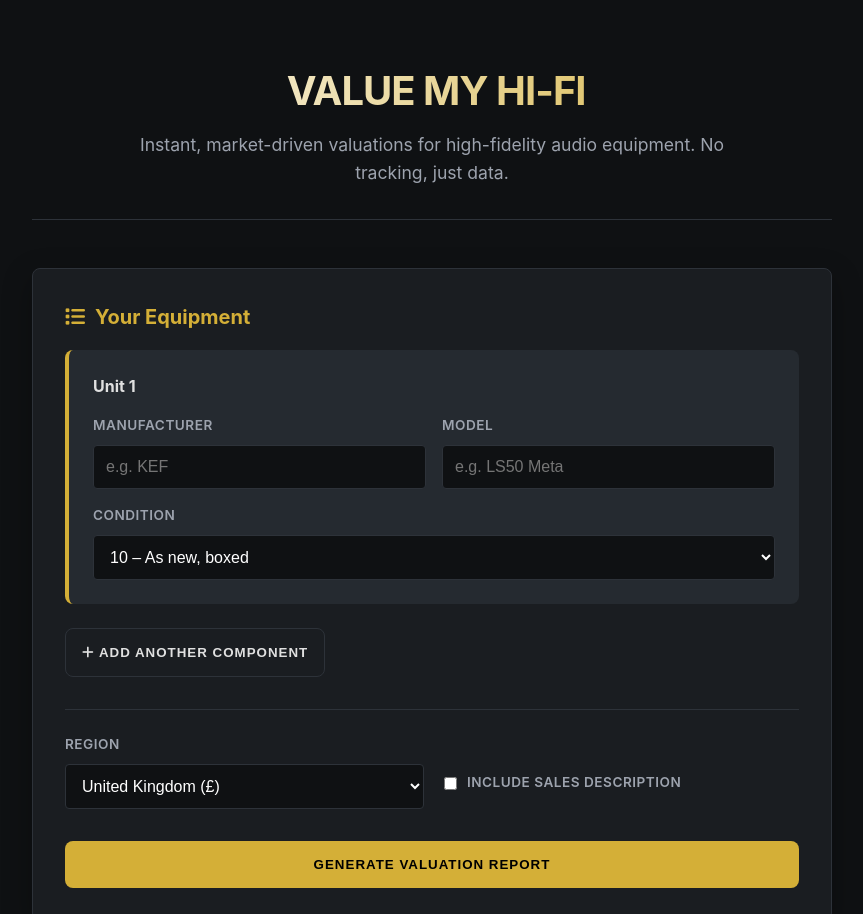
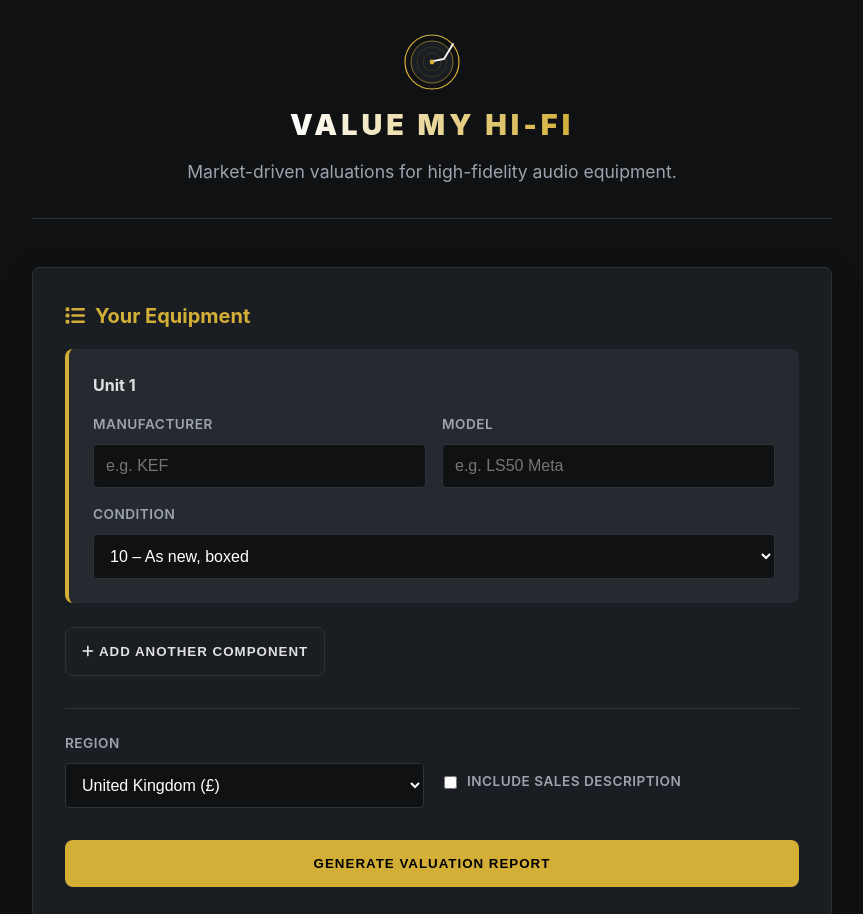
Before and after one commit to theshepherdmatt/valuemyhifi-web, a plain HTML site: page doc/index.html in a window 1280 px wide. Shown: the top 914 px of the page, without its empty margins (208-1071 px from the left). Drawn offline with Linux system fonts and the light colour scheme.

Commit message:
Add logo and update header styles in index.html
Added logo container with SVG and updated styles.

```diff
--- a/doc/index.html
+++ b/doc/index.html
@@ -208,9 +208,38 @@
 
 <div class="container">
     <header>
-        <h1><i class="fas fa-turntable"></i> VALUE MY HI-FI</h1>
-        <p class="subtitle">Instant, market-driven valuations for high-fidelity audio equipment. No tracking, just data.</p>
+        <div class="logo-container">
+            <svg width="60" height="60" viewBox="0 0 100 100" xmlns="http://www.w3.org/2000/svg">
+                <circle cx="50" cy="50" r="45" fill="none" stroke="#d4af37" stroke-width="2" />
+                <circle cx="50" cy="50" r="35" fill="#1a1d21" stroke="#d4af37" stroke-width="1" />
+                <circle cx="50" cy="50" r="25" fill="none" stroke="#d4af37" stroke-width="0.5" opacity="0.5" />
+                <circle cx="50" cy="50" r="15" fill="none" stroke="#d4af37" stroke-width="0.5" opacity="0.5" />
+                <circle cx="50" cy="50" r="4" fill="#d4af37" />
+                <path d="M85 20 L70 45 L54 48" fill="none" stroke="#fff" stroke-width="3" stroke-linecap="round" />
+            </svg>
+            <h1>VALUE MY HI-FI</h1>
+        </div>
+        <p class="subtitle">Market-driven valuations for high-fidelity audio equipment.</p>
     </header>
+
+    <style>
+        /* Add this to your <style> section */
+        .logo-container {
+            display: flex;
+            flex-direction: column;
+            align-items: center;
+            gap: 10px;
+            margin-bottom: 10px;
+        }
+
+        /* Make the H1 a bit sleeker to match the logo */
+        h1 {
+            font-size: 1.8rem;
+            letter-spacing: 4px;
+            font-weight: 900;
+            margin: 0;
+        }
+    </style>
 
     <section class="card">
         <h2><i class="fas fa-list"></i> Your Equipment</h2>
```
